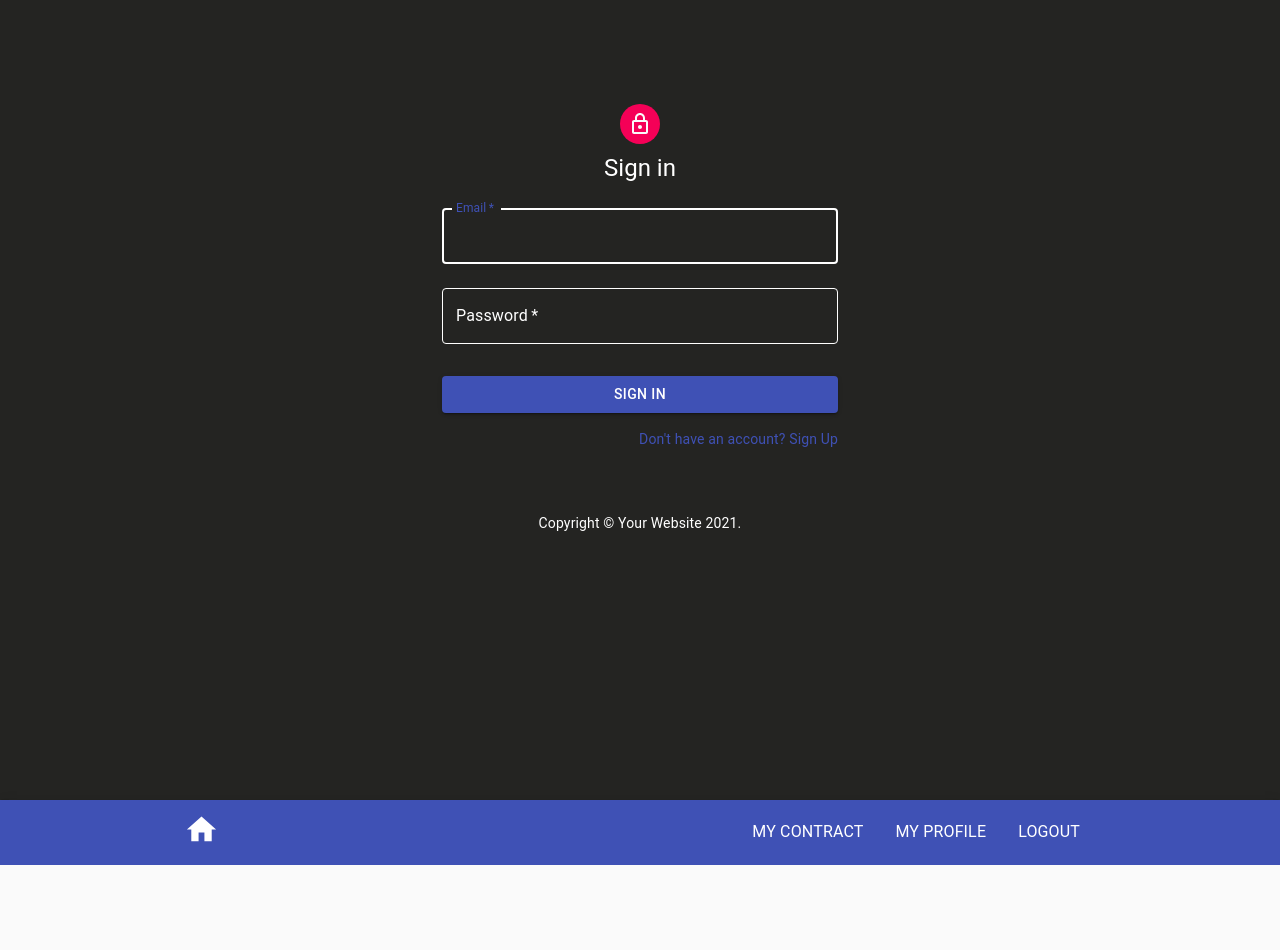
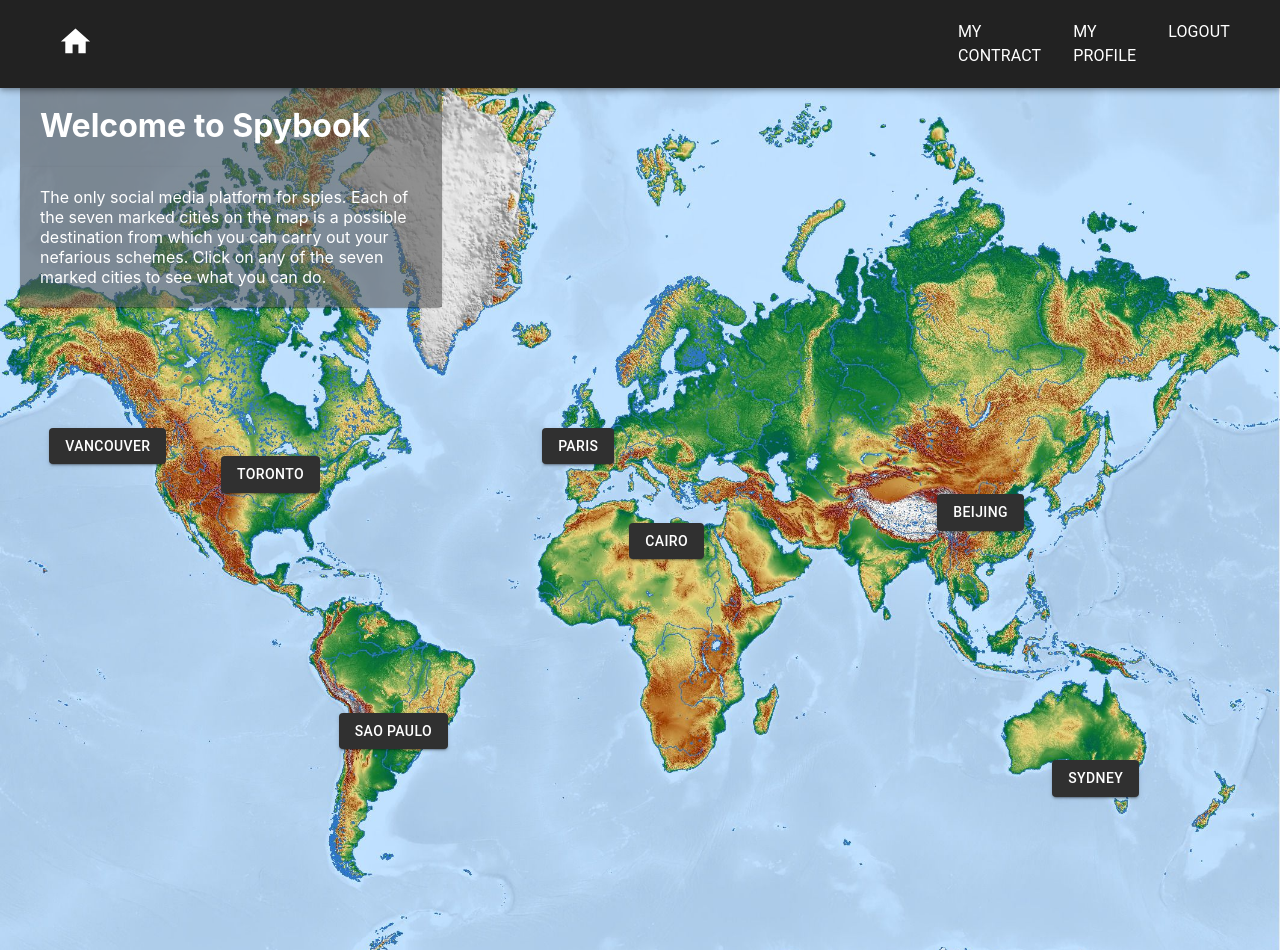
Before and after one commit to 2011Canada/project-2-team5-frontend, a React (Create React App) app: page /map in a window 1280 px wide. Before the commit this address led to /. Before the commit the page ends 865 px from the top, so only its background shows below. Built offline with nearby package versions, Linux system fonts and the light colour scheme.

Commit message:
styled pages

```diff
--- a/src/App.js
+++ b/src/App.js
@@ -14,36 +14,40 @@ import Contract from './components/Contract';
 
 import Header from './components/Header';
 import Logout from './components/Logout';
+import { createMuiTheme, ThemeProvider } from '@material-ui/core';
 
 const App = () => {
-  // const theme = createMuiTheme({
-  //   palette: {
-  //     primary: {
-  //       // Purple and green play nicely together.
-  //       main: purple[500],
-  //     },
-  //     secondary: {
-  //       // This is green.A700 as hex.
-  //       main: '#11cb5f',
-  //     },
-  //   },
-  // });
+  const theme = createMuiTheme({
+    palette: {
+      primary: {
+        main: '#303030',
+      },
+      secondary: {
+        main: '#CCCCCC',
+      },
+    },
+  });
+
+  document.body.style.backgroundColor = "#303030";
 
   return (
-    // <ThemeProvider theme={theme}>
+    <ThemeProvider theme={theme}>
       <BrowserRouter>
         <Route path="/" exact component={Login} />
         <Header />
         <Route path="/signup" exact component={Signup} />
-      <Route path="/map" exact component={requireAuth(Map)} />
-
+        <Route path="/map">
+          <requreAuth>
+              <Map />
+          </requreAuth>
+        </Route>
         <Route path="/profile" exact component={requireAuth(Profile)} />
         <Route path="/profile/edit" exact component={requireAuth(EditProfile)} />
         <Route path="/contract" exact component={requireAuth(Contract)} />
 
         <Route path="/logout" exact component={requireAuth(Logout)} />
       </BrowserRouter>
-    // </ThemeProvider>
+    </ThemeProvider>
   );
 };
 
--- a/src/components/Contract.js
+++ b/src/components/Contract.js
@@ -18,27 +18,40 @@ import Modal from '@material-ui/core/Modal';
 import Grid from '@material-ui/core/Grid';
 
 const useStyles = makeStyles((theme) => ({
+  root: {
+    backgroundColor: '#303030',
+  },
   header: {
     marginTop: theme.spacing(12),
+    marginBottom: theme.spacing(4),
+    paddingLeft: '10px',
     display: 'flex',
-    flexDirection: 'column',
+    flexDirection: 'row',
     alignItems: 'center',
     textAlign: 'center',
-    color: theme.palette.text.secondary,
+    color: 'white',
   },
-
   table: {
     width: '100%',
   },
 
   wanted: {
-    marginTop: theme.spacing(8),
+    marginTop: theme.spacing(12),
+    backgroundColor: '#CCCCCC',
+    width: '50%',
+    height: '75%',
+    marginLeft: 'auto',
+    marginRight: 'auto',
+    borderRadius: '10px',
+    borderWidth: '5px',
+    borderColor: '#121212',
+    borderStyle: 'solid'
   },
 }));
 
 const StyledTableCell = withStyles((theme) => ({
   head: {
-    backgroundColor: theme.palette.common.black,
+    backgroundColor: '#202020',
     color: theme.palette.common.white,
   },
   body: {
@@ -49,7 +62,10 @@ const StyledTableCell = withStyles((theme) => ({
 const StyledTableRow = withStyles((theme) => ({
   root: {
     '&:nth-of-type(odd)': {
-      backgroundColor: theme.palette.action.hover,
+      backgroundColor: '#DDDDDD',
+    },
+    '&:nth-of-type(even)': {
+      backgroundColor: '#EEEEEE',
     },
   },
 }))(TableRow);
@@ -103,19 +119,19 @@ const WantedList = () => {
     setOpen(false);
   };
   return (
-    <Container>
+    <Container className={classes.root}>
       <Grid container spacing={3}>
         <Grid item xs={9}>
           <div className={classes.header}>
             <Typography component="h1" variant="h4">
-              My Current Contract
+              Active Contracts
             </Typography>
           </div>
         </Grid>
         <Grid item xs={3}>
           <div className={classes.header}>
-            <Button variant="contained" color="primary" onClick={handleOpen}>
-              View new Wanted
+            <Button variant="outlined" color="secondary" onClick={handleOpen}>
+              Check Contract Board
             </Button>
           </div>
         </Grid>
@@ -128,10 +144,10 @@ const WantedList = () => {
         aria-describedby="simple-modal-description"
       >
         <div className={classes.wanted}>
-          <Typography component="h1" variant="h2" align="center" color="error">
+          <Typography component="h1" variant="h2" align="center" style={{paddingBottom: '30px', paddingTop: '30px', width: '100%', backgroundColor: 'darkred', color: 'white', borderTopLeftRadius: '4px', borderTopRightRadius: '4px'}}>
             Wanted
           </Typography>
-          <TableContainer component={Paper}>
+          <TableContainer component={Paper} style={{marginLeft:'auto', marginRight:'auto'}}>
             <Table className={classes.table} aria-label="customized table">
               <TableHead>
                 <TableRow>
--- a/src/components/EditProfile.js
+++ b/src/components/EditProfile.js
@@ -34,7 +34,7 @@ function Copyright() {
 const useStyles = makeStyles((theme) => ({
     root: {
         flexGrow: 1,
-        background: '#242422',
+        background: '#303030',
         width: '100vw',
         height: '100',
         color: 'white',
@@ -196,8 +196,8 @@ export default function EditProfile() {
                         <Button
                             type="submit"
                             fullWidth
-                            variant="contained"
-                            color="primary"
+                            variant="outlined"
+                            color="secondary"
                             className={classes.submit}
                         >Submit</Button>
                     </form>
--- a/src/components/Header.js
+++ b/src/components/Header.js
@@ -14,11 +14,13 @@ import { makeStyles } from '@material-ui/core/styles';
 const useStyles = makeStyles({
   navbarDisplayFlex: {
     display: `flex`,
+    marginLeft: '10px',
     justifyContent: `space-between`,
   },
   navDisplayFlex: {
     display: `flex`,
-    justifyContent: `space-between`,
+    marginRight: '10px',
+    justifyContent: 'space-between',
   },
   linkText: {
     textDecoration: `none`,
@@ -36,7 +38,7 @@ const Header = () => {
   const classes = useStyles();
 
   return (
-    <AppBar position="static">
+    <AppBar position="fixed" style={{'backgroundColor': '#222222'}}>
       <Toolbar>
         <Container maxWidth="md" className={classes.navbarDisplayFlex}>
           <IconButton edge="start" color="inherit" aria-label="home">
@@ -44,6 +46,7 @@ const Header = () => {
               <Home fontSize="large" />
             </a>
           </IconButton>
+        </Container>
       <List
           component="nav"
           aria-labelledby="main navigation"
@@ -62,7 +65,6 @@ const Header = () => {
             </ListItem>
           </a>
         </List>
-        </Container>
       </Toolbar>
     </AppBar>
   );
--- a/src/components/Login.js
+++ b/src/components/Login.js
@@ -31,7 +31,7 @@ function Copyright() {
 const useStyles = makeStyles((theme) => ({
   root: {
     flexGrow: 1,
-    background: '#242422',
+    background: '#303030',
     width: '100vw',
     height: '100vh',
     color: 'white',
@@ -170,8 +170,8 @@ export default function SignIn() {
             <Button
               type="submit"
               fullWidth
-              variant="contained"
-              color="primary"
+              variant="outlined"
+              color="secondary"
               className={classes.submit}
             >
               Sign In
--- a/src/components/Map/LocationDrawer.js
+++ b/src/components/Map/LocationDrawer.js
@@ -36,6 +36,7 @@ import {
 import { userAction } from '../../actions/index.js';
 
 const drawerMaxWidth = '600px';
+
 const useStyles = makeStyles({
   root: {
     display: 'flex',
@@ -46,6 +47,8 @@ const useStyles = makeStyles({
   },
   drawerPaper: {
     maxWidth: drawerMaxWidth,
+    backgroundColor: '#303030',
+    color: 'white'
   },
 });
 function Alert(props) {
@@ -260,13 +263,13 @@ const LocationDrawer = (props) => {
             >
               <ListItemIcon>
                 {' '}
-                <CameraIcon />
+                <CameraIcon style={{'color': 'white'}} />
               </ListItemIcon>
               <ListItemText primary="Hack" />
             </ListItem>
             <ListItem button onClick={swapCurrentView} key="View Users in City">
               <ListItemIcon>
-                <PeopleIcon />
+                <PeopleIcon style={{'color': 'white'}} />
               </ListItemIcon>
               <ListItemText primary="View Users in City" />
             </ListItem>
@@ -276,7 +279,7 @@ const LocationDrawer = (props) => {
               key={'Travel to ' + adjacentLocation1.locationName}
             >
               <ListItemIcon>
-                <FlightTakeoffIcon />
+                <FlightTakeoffIcon style={{'color': 'white'}} />
               </ListItemIcon>
               <ListItemText
                 primary={'Travel to ' + adjacentLocation1.locationName}
@@ -288,7 +291,7 @@ const LocationDrawer = (props) => {
               key={'Travel to ' + adjacentLocation2.locationName}
             >
               <ListItemIcon>
-                <FlightTakeoffIcon />
+                <FlightTakeoffIcon style={{'color': 'white'}} />
               </ListItemIcon>
               <ListItemText
                 primary={'Travel to ' + adjacentLocation2.locationName}
@@ -328,17 +331,17 @@ const LocationDrawer = (props) => {
         aria-labelledby="alert-dialog-title"
         aria-describedby="alert-dialog-description"
       >
-        <DialogTitle id="alert-dialog-title">{title}</DialogTitle>
-        <DialogContent>
-          <DialogContentText id="alert-dialog-description">
+        <DialogTitle id="alert-dialog-title" style={{'backgroundColor':'#303030', 'color':'white'}}>{title}</DialogTitle>
+        <DialogContent style={{'backgroundColor':'#303030'}}>
+          <DialogContentText id="alert-dialog-description" style={{'color':'white'}}>
             {description}
           </DialogContentText>
         </DialogContent>
-        <DialogActions>
-          <Button onClick={handleDialogClose} color="primary">
+        <DialogActions style={{'backgroundColor': '#303030'}}>
+          <Button onClick={handleDialogClose} color="primary" variant="outlined" autoFocus style={{'color':'white'}}>
             No
           </Button>
-          <Button onClick={handleDialogYes} color="primary" autoFocus>
+          <Button onClick={handleDialogYes} color="primary" variant="outlined" style={{'color':'white'}}>
             Yes
           </Button>
         </DialogActions>
@@ -347,7 +350,7 @@ const LocationDrawer = (props) => {
   };
 
   return (
-    <div>
+    <div >
       <Snackbar
         open={resultOpen}
         autoHideDuration={6000}
--- a/src/components/Map/LocationDrawerUsersTable.js
+++ b/src/components/Map/LocationDrawerUsersTable.js
@@ -15,10 +15,12 @@ const useStyles = makeStyles({
     table: {
       marginLeft: 'auto',
       marginRight: 'auto',
-      minWidth: '500px'
+      minWidth: '500px',
     },
     backButton: {
-      backgroundColor: 'white',
+      // color: 'white',
+      // backgroundColor: '#252525',
+      variant: 'outlined',
       flexFlow: 1,
       marginTop: '20px',
       marginBottom: '20px',
@@ -29,7 +31,7 @@ const useStyles = makeStyles({
 
 const StyledTableCell = withStyles((theme) => ({
     head: {
-      backgroundColor: theme.palette.common.black,
+      backgroundColor: '#202020',
       color: theme.palette.common.white,
     },
     body: {
@@ -40,7 +42,10 @@ const StyledTableCell = withStyles((theme) => ({
   const StyledTableRow = withStyles((theme) => ({
     root: {
       '&:nth-of-type(odd)': {
-        backgroundColor: theme.palette.action.hover,
+        backgroundColor: '#CCCCCC',
+      },
+      '&:nth-of-type(even)': {
+        backgroundColor: '#DDDDDD',
       },
     },
   }))(TableRow);
@@ -69,11 +74,11 @@ const LocationDrawerUsersTable = (props) => {
 
     return (
       <div>
-        <Button className={classes.backButton} variant='outlined' onClick={props.swapper}>Back</Button>
+        <Button className={classes.backButton} color="secondary" variant='outlined' onClick={props.swapper}>Back</Button>
         <TableContainer component={Paper} style={{maxWidth:'90%', marginLeft:'auto', marginRight:'auto'}}>
           <Table className={classes.table} aria-label="customized table">
             <TableHead>
-              <TableRow>
+              <TableRow >
                 <StyledTableCell>Name</StyledTableCell>
                 {/* <StyledTableCell align="left">Known Aliases</StyledTableCell> */}
               </TableRow>
--- a/src/components/Map/Map.css
+++ b/src/components/Map/Map.css
@@ -1,22 +1,28 @@
 div.mapcontainer {
   position: relative;
-  width: 55%;
-  margin: auto auto;
+  width: 100%;
+  margin-top: auto;
+  margin-right: auto;
+  margin-left: auto;
 }
 
 div.description {
+  background-color: #55555599;
   position: absolute;
-  width: 35%;
-  right: 100%;
+  max-width: 33%;
+  min-width: 400px;
+  margin-top: 85px;
+  margin-left: 20px;
 }
 
 div.mapfunction {
   resize: horizontal;
-  max-width: 100%;
+  /* max-width: 100%; */
+  /* max-height: 100%; */
   padding-bottom: 74%;
   background-image: url('worldmap.jpg');
   background-size: cover;
-  /* border: 3px solid #ad2121; */
+  border-top: 3px solid #111111;
 }
 
 div.torontobutton {
--- a/src/components/Map/Map.js
+++ b/src/components/Map/Map.js
@@ -4,6 +4,7 @@ import './Map.css';
 import Button from '@material-ui/core/Button';
 import Paper from '@material-ui/core/Paper';
 import LocationDrawer from './LocationDrawer';
+import { createMuiTheme, makeStyles, ThemeProvider } from '@material-ui/core';
 
 // import paris_photo from '../../location_photos/paris.jpg';
 // import { useSelector } from 'react-redux';
@@ -14,6 +15,8 @@ import LocationDrawer from './LocationDrawer';
 
 function ParentMap() {
   /*HERE BEGINS THE FUNCTION THAT FIRES WHEN THE BUTTONS ARE PRESSED*/
+
+
   const [activeLocation, setActiveLocation] = React.useState(0);
   const [grabbedLocation, setGrabbedLocation] = React.useState(false);
 
@@ -25,16 +28,15 @@ function ParentMap() {
   //TODO: test
   useState(() => {}, [activeLocation]);
 
-  /*END OF FUNCTION THAT FIRES WHEN THE BUTTONS ARE PRESSED*/
 
   return (
     //all-containing component
     <div className="mapcontainer">
       <div className="description">
-        <h1>Welcome</h1>
-        <Paper>
-          Welcome to SpyBook, the only social media platform for spies. Each of the seven marked cities on the map is a possible destination from which you can carry out
-          your nefarious schemes. To open the Location Drawer, click on any of the seven marked cities.
+        <h1 style={{'paddingLeft':'20px', 'color': 'white'}}>Welcome to Spybook</h1>
+        <Paper style={{'padding':'20px 20px 20px 20px', 'backgroundColor': '#55555500', 'color': 'white'}}>
+          The only social media platform for spies. Each of the seven marked cities on the map is a possible destination from which you can carry out
+          your nefarious schemes. Click on any of the seven marked cities to see what you can do.
         </Paper>
       </div>
 
@@ -121,28 +123,4 @@ function ParentMap() {
   );
 }
 
-/*
-WHAT FOLLOWS IS THE TEST DATA FOR THE DUMMY VERSION OF THE LOCATION DRAWER
-*/
-
-/*
-WHAT FOLLOWS IS THE EXPORTED FUNCTION, WHICH TESTS THE DUMMY VERSION OF THE LOCATION DRAWER
-*/
-
-function SuperParent() {
-  if (true) {
-    return (
-      <div>
-        <ParentMap />
-      </div>
-    );
-  } else {
-    return (
-      <div>
-        <ParentMap />
-      </div>
-    );
-  }
-}
-
-export default SuperParent;
+export default ParentMap;
--- a/src/components/Profile.js
+++ b/src/components/Profile.js
@@ -43,14 +43,14 @@ function Copyright() {
 const useStyles = makeStyles((theme) => ({
     root: {
         flexGrow: 1,
-        background: '#242422',
+        background: '#303030',
         width: '100vw',
         height: '100%',
         color: 'white',
     },
     cardsRoot: {
         flexGrow: 1,
-        background: '#242422',
+        background: '#303030',
         width: '90vw',
         height: '100%',
         color: 'white',
@@ -59,9 +59,10 @@ const useStyles = makeStyles((theme) => ({
     },
     card: {
         maxWidth: 200,
-        textAlign: 'center',
+        textAlign: 'left',
         alignContent: 'center',
         alignItems: 'center',
+
     },
     media: {
         alignContent: 'center',
@@ -83,7 +84,7 @@ const useStyles = makeStyles((theme) => ({
         color: 'white',
     },
     submit: {
-        margin: theme.spacing(3, 0, 2),
+        margin: theme.spacing(2, 0, 2),
     },
     cssLabel: {
         color: 'white',
@@ -97,7 +98,9 @@ const useStyles = makeStyles((theme) => ({
     multilineColor: {
         color: 'white',
     },
-    cssFocused: {},
+    cssFocused: {
+        color: 'white'
+    },
 
     notchedOutline: {
         borderWidth: '1px',
@@ -236,21 +239,21 @@ export default function Profile() {
     const UserAliasesCards = () => {
         return (
             <div className={classes.cardsRoot}>
-                <Grid container spacing={5} justify="space-evenly" alignItems="center" alignContent='center'>
+                <Grid container spacing={1} gridGap={0} style={{width:'32%', marginLeft:'auto', marginRight:'auto'}}>
                     {userAliases.map((alias) => (
-                        <Grid item xs={3} height={20}>
-                            <Card className={classes.card} style={{backgroundColor: 'darkgray', border: '5px solid green', borderRadius: '15px'}}>
+                        <Grid item xs={4} height={20}>
+                            <Card className={classes.card} style={{backgroundColor: '#EEEEEE', border: '3px solid #777777', borderRadius: '5px'}}>
                                 <CardContent style={{ alignItems: 'center'}}>
                                     <Avatar alt="Alias" src={alias1} className={classes.small}/>
                                     <br/>
-                                    <Typography gutterBottom variant="h6" component="h3">
+                                    <Typography gutterBottom variant="h6" component="h3" style={{textAlign:'center'}}>
                                         {alias.name}
                                     </Typography>
                                     <Typography variant="body2" color="textSecondary" component="p">
                                         <b>Level:</b> {alias.aliasLevel}
                                     </Typography>
                                     <Typography variant="body2" color="textSecondary" component="p">
-                                        <b>State:</b> {(alias.stateID === 1) ? "Hidden" : "Revealed"}
+                                        <b>Status:</b> {(alias.stateID === 1) ? "Hidden" : "Revealed"}
                                     </Typography>
                                 </CardContent>
                                 <CardActions>
@@ -352,18 +355,17 @@ export default function Profile() {
                     </BrowserRouter> */}
                     <br />
                     <div>
-                        <h2 style={{ textAlign: 'center' }}>Your Aliases</h2>
-                        {getUserAliases()}
-                    </div>
-                    <br/>
+                        <h2 style={{ textAlign: 'center', marginTop:'50px'}}>Your Aliases</h2>
                         <div
                             style={{
                                 border: '1px solid white',
-                            width: '100%',
+                                width: '20%',
                                 borderRadius: '7px',
                                 padding: '10px',
-                            marginTop: '5px',
-                            marginBottom: '5px',
+                                marginTop: '10px',
+                                marginBottom: '20px',
+                                marginLeft: 'auto',
+                                marginRight: 'auto'
                             }}>
                             <h5 style={{ marginTop: '5px', marginBottom: '5px' }}>
                                 Current Alias:
@@ -372,11 +374,15 @@ export default function Profile() {
                                 {currentAliasName}
                             </p>
                         </div>
+                        {getUserAliases()}
+                    </div>
+                    <br/>
 
-                    <form className={classes.form} noValidate onSubmit={handleSubmit}>
+                    <form className={classes.form} noValidate onSubmit={handleSubmit} style={{marginTop: '50px'}}>
                         <h3>Create New Alias</h3>
                         <TextField
                             placeholder="Alias Name"
+                            style={{marginTop: '0px'}}
                             onChange={(e) => changeHandler(e)}
                             variant="outlined"
                             margin="normal"
@@ -404,8 +410,9 @@ export default function Profile() {
                         <Button
                             type="submit"
                             fullWidth
-                            variant="contained"
-                            color="primary"
+                            variant="outlined"
+                            color="secondary"
+                            style={{width:"25%", marginLeft:'auto', marginRight:'auto'}}
                             className={classes.submit}
                         >Create</Button>
                     </form>
```
Lines whose indentation alone changed are shown as unchanged.
